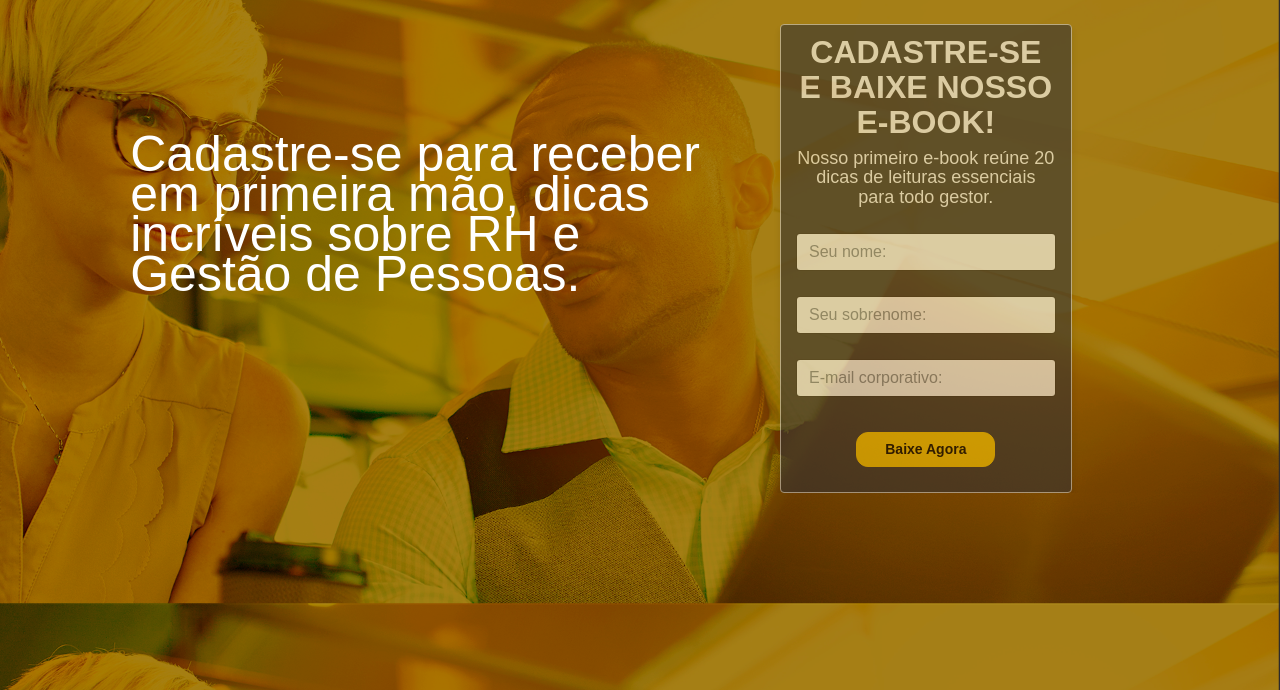
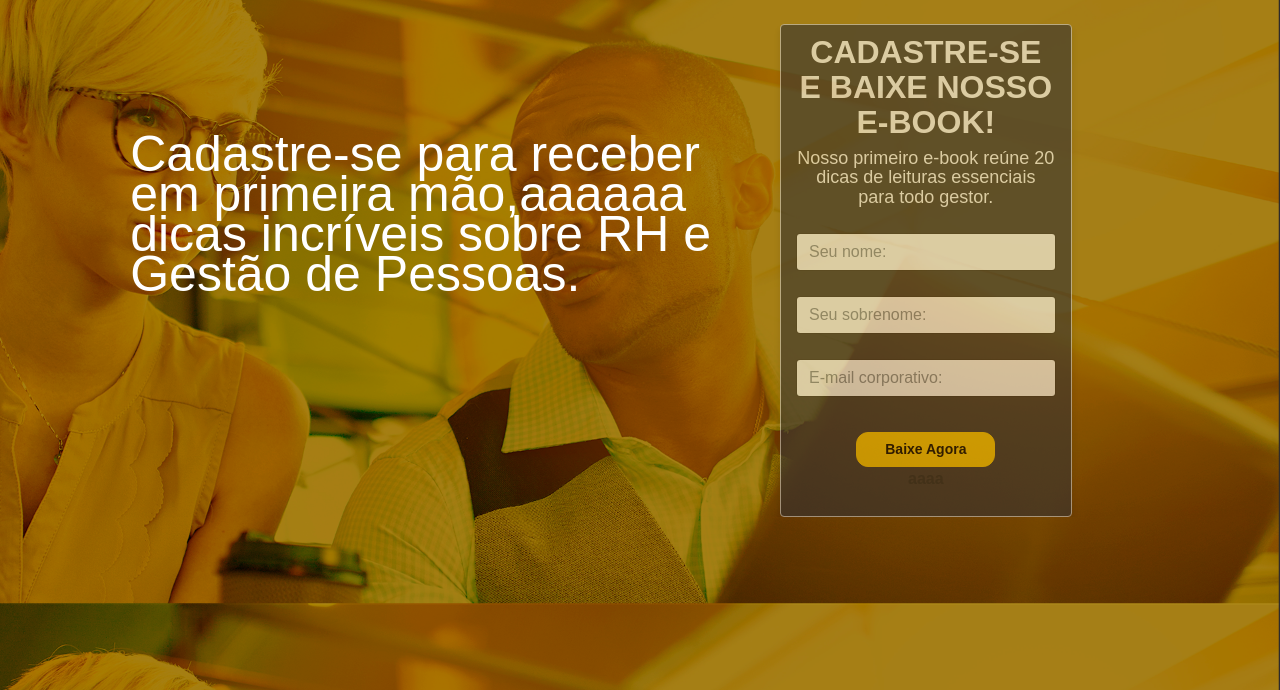
Before and after one commit to philippe28/Django-Blog, a Django app: page /landing in a window 1280 px wide. Shown: the part 110-800 px from the top of the page. Run offline with Django 3.2, Linux system fonts and the light colour scheme; some libraries are stand-ins or nearby versions; some web fonts are replaced.

Commit message:
garantia
garantia

```diff
--- a/blog/templates/blog/landing.html
+++ b/blog/templates/blog/landing.html
@@ -50,7 +50,7 @@
     <div class="row">
       <div class="landprincipal col-md-12"></br>
         <div class="col-lg-6 col-md-6 col-sm-6 chamada">
-          <p>Cadastre-se para receber em primeira mão, dicas incríveis sobre RH e Gestão de Pessoas.<p>
+          <p>Cadastre-se para receber em primeira mão,aaaaaa dicas incríveis sobre RH e Gestão de Pessoas.<p>
           </div>
           <div class="formdeacao">
             <form class="" method="post" action="">{% csrf_token %}
@@ -73,7 +73,7 @@
                 <center>
                   <div class="group">
                      <a   target="_blank" type="button" class="btn btn-default buttonbaixar" href="../blog/static/ebooks/ebook1_canaldorh.pdf" download="">Baixe Agora</a>
-
+                    <p>aaaa</p>
                     </div>
 				</center>
                   </div>
```
